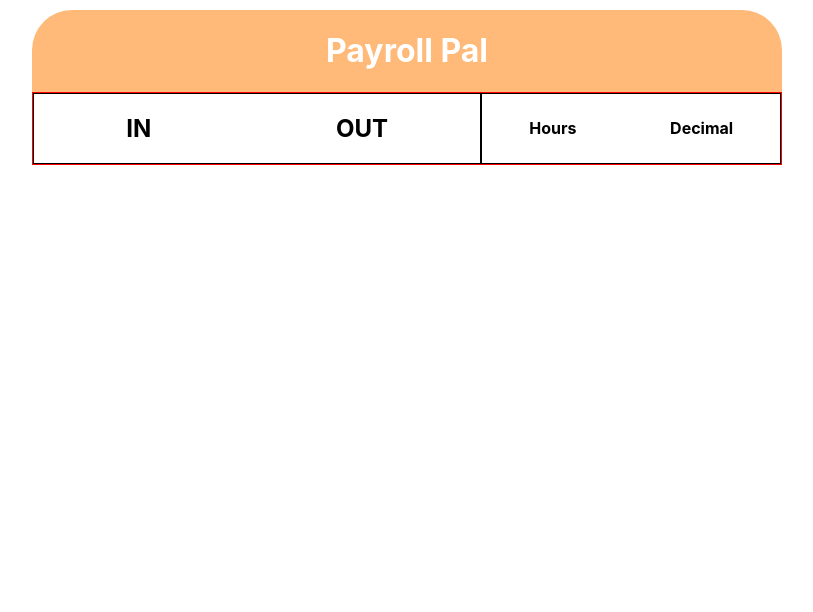
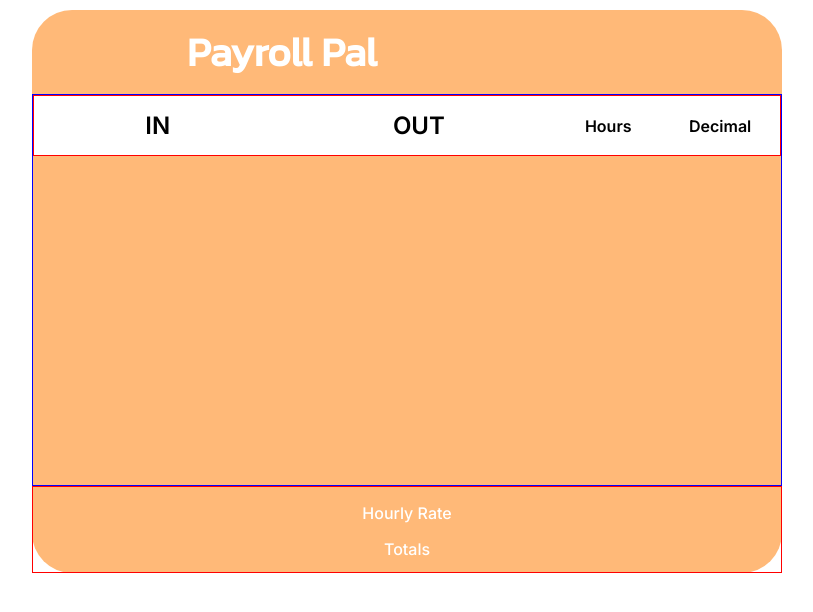
Before and after one commit to llam722/payroll-pal, a React (Create React App) app in the folder payroll-pal-extension/: page / in a window 1280 px wide. Shown: the top 612 px of the page, without its empty margins (233-1046 px from the left). Built offline with nearby package versions, Linux system fonts and the light colour scheme.

Commit message:
fix proportions for app

```diff
--- a/payroll-pal-extension/src/App.css
+++ b/payroll-pal-extension/src/App.css
@@ -1,27 +1,39 @@
-
+@import url('https://fonts.googleapis.com/css2?family=Inter:wght@500;600&family=Kanit&display=swap');
 
 .App {
   display: flex;
   flex-direction: column;
   text-align: center;
   width: 750px;
-  height: auto;
+  height: 562.5px;
+  margin: 10px;
   background-color: #FFB978;
-  margin: 10px;
+  color: white;
   border-radius: 40px;
-  color: white;
-  }
-
+  font-family: 'Inter', 'sans-serif';
+  box-sizing: border-box;
+}
 
 .App-header {
   display: flex;
   flex-direction: column;
   align-items: center;
   justify-content: center;
-  font-size: 1rem;
-  border-radius: 25px;
+  font-family: 'Kanit', sans-serif;
+  font-size: 1.25rem;
+  margin-right: 250px;
+  height: 15%;
 }
 
-.App-link {
-  color: #61dafb;
+.App-body {
+  display: flex;
+  flex-direction: column;
+  height: 70%;
+  border: 1px solid blue;
 }
+
+.App-totals {
+  border: 1px solid red;
+  height: 15%;
+  color: white;
+}
--- a/payroll-pal-extension/src/App.tsx
+++ b/payroll-pal-extension/src/App.tsx
@@ -11,6 +11,10 @@ function App() {
       <div className="App-body">
         <TimeCard/>
       </div>
+      <div className="App-totals">
+        <p>Hourly Rate</p>
+        <p>Totals</p>
+      </div>
 
 
     </div>
--- a/payroll-pal-extension/src/TimeStamps.tsx
+++ b/payroll-pal-extension/src/Days.tsx
@@ -1,6 +1,6 @@
-const TimeStamps = () => {
+const Days = () => {
   return (
-      <section className="timecard-body">
+      <section className="days">
         <ul>
           <li><h5>MON</h5></li>
           <li><h5>TUE</h5></li>
@@ -14,4 +14,4 @@ const TimeStamps = () => {
   )
 }
 
-export default TimeStamps;
+export default Days;
--- a/payroll-pal-extension/src/TimeCard.css
+++ b/payroll-pal-extension/src/TimeCard.css
@@ -4,6 +4,7 @@
   background-color: #FFFFFF;
   color: black;
   border: 1px solid red;
+  height: 15%
 }
 
 .timecard-header {
@@ -11,8 +12,8 @@
   justify-content: space-around;
   align-items: center;
   /* gap: 10rem; */
-  border: 1px solid black;
-  width: 60%
+  /* border: 1px solid black; */
+  width: 70%
 }
 
 .calculations {
@@ -20,8 +21,8 @@
   justify-content: space-around;
   align-items: center;
   /* gap: 10rem; */
-  border: 1px solid black;
-  width: 40%
+  /* border: 1px solid black; */
+  width: 30%
 }
 
 /* .timecard- {
```
